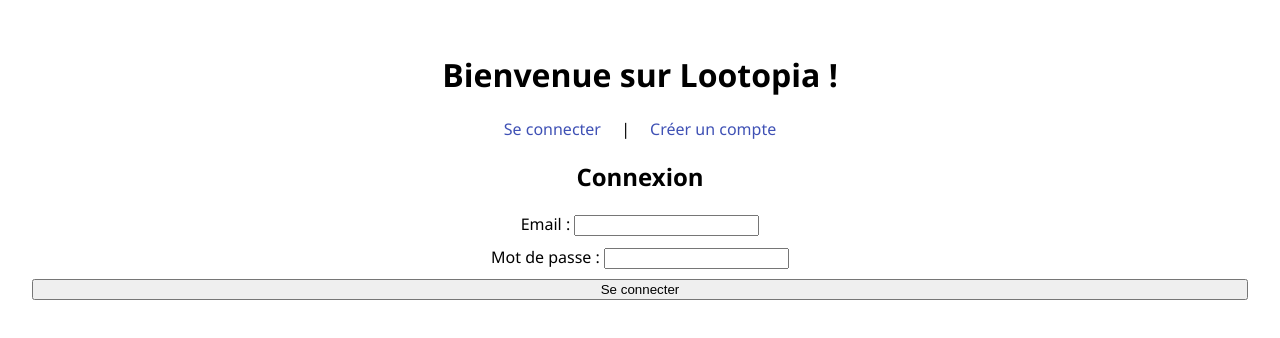
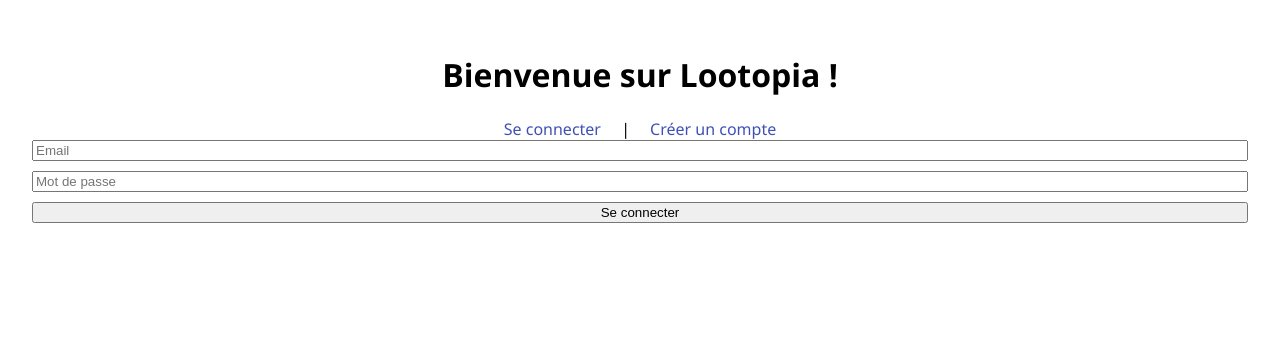
Before and after one commit to BardanMircea/lootopia-angular-front, an Angular app: page /login in a window 1280 px wide. Shown: the top 338 px of the page. Built offline with nearby package versions, Linux system fonts and the light colour scheme.

Commit message:
add register, login and activate flow

```diff
--- a/src/app/auth/pages/activation/activation.page.ts
+++ b/src/app/auth/pages/activation/activation.page.ts
@@ -1,37 +1,45 @@
-import { Component, OnInit } from '@angular/core';
-import { ActivatedRoute, Router } from '@angular/router';
+import { Component, inject } from '@angular/core';
+import { FormBuilder, ReactiveFormsModule, Validators } from '@angular/forms';
 import { CommonModule } from '@angular/common';
 import { AuthService } from '../../services/auth.service';
+import { Router } from '@angular/router';
 
 @Component({
   standalone: true,
   selector: 'app-activation',
-  template: `<p>{{ message }}</p>`,
-  imports: [CommonModule],
+  imports: [CommonModule, ReactiveFormsModule],
+  template: `
+    <form [formGroup]="form" (ngSubmit)="submit()">
+      <input formControlName="token" placeholder="Token d'activation" />
+      <button type="submit">Activer</button>
+      <p *ngIf="error">{{ error }}</p>
+      <p *ngIf="success">Activation réussie !</p>
+    </form>
+  `,
 })
-export class ActivationPage implements OnInit {
-  message = 'Activation en cours...';
+export class ActivationPage {
+  private fb = inject(FormBuilder);
+  private authService = inject(AuthService);
+  private router = inject(Router);
 
-  constructor(
-    private route: ActivatedRoute,
-    private authService: AuthService,
-    private router: Router
-  ) {}
+  form = this.fb.group({
+    token: ['', Validators.required],
+  });
 
-  ngOnInit(): void {
-    const token = this.route.snapshot.queryParamMap.get('token');
-    if (token) {
-      this.authService.activate(token).subscribe({
-        next: () => {
-          this.message = 'Compte activé avec succès.';
-          setTimeout(() => this.router.navigate(['/login']), 2000);
-        },
-        error: () => {
-          this.message = 'Échec de l’activation.';
-        },
-      });
-    } else {
-      this.message = 'Lien d’activation invalide.';
-    }
+  error = '';
+  success = false;
+
+  submit() {
+    if (this.form.invalid) return;
+
+    this.authService.activate(this.form.value.token).subscribe({
+      next: () => {
+        this.success = true;
+        this.router.navigate(['/auth/login']);
+      },
+      error: (err) => {
+        this.error = err?.error?.message || 'Activation échouée';
+      },
+    });
   }
 }
--- a/src/app/auth/pages/login/login.page.html
+++ b/src/app/auth/pages/login/login.page.html
@@ -1,10 +1,10 @@
-<h2>Connexion</h2>
-<form (ngSubmit)="login()">
-  <label>Email : <input [(ngModel)]="email" name="email" required /></label>
-  <label
-    >Mot de passe :
-    <input type="password" [(ngModel)]="password" name="password" required
-  /></label>
-  <button type="submit">Se connecter</button>
+<form [formGroup]="loginForm" (ngSubmit)="submit()">
+  <input formControlName="email" type="email" placeholder="Email" />
+  <input
+    formControlName="password"
+    type="password"
+    placeholder="Mot de passe"
+  />
+  <button type="submit" [disabled]="loading">Se connecter</button>
+  <p *ngIf="error">{{ error }}</p>
 </form>
-<p *ngIf="error">{{ error }}</p>
--- a/src/app/auth/pages/login/login.page.ts
+++ b/src/app/auth/pages/login/login.page.ts
@@ -1,6 +1,6 @@
-import { Component } from '@angular/core';
+import { Component, inject } from '@angular/core';
 import { CommonModule } from '@angular/common';
-import { FormsModule } from '@angular/forms';
+import { FormBuilder, ReactiveFormsModule, Validators } from '@angular/forms';
 import { Router } from '@angular/router';
 import { AuthService } from '../../services/auth.service';
 
@@ -9,20 +9,31 @@
   selector: 'app-login',
   templateUrl: './login.page.html',
   styleUrls: ['./login.page.scss'],
-  imports: [CommonModule, FormsModule],
+  imports: [CommonModule, ReactiveFormsModule],
 })
 export class LoginPage {
-  email = '';
-  password = '';
+  private fb = inject(FormBuilder);
+  private authService = inject(AuthService);
+  private router = inject(Router);
+
+  loginForm = this.fb.group({
+    email: ['', [Validators.required, Validators.email]],
+    password: ['', [Validators.required]],
+  });
+  loading = false;
   error = '';
 
-  constructor(private authService: AuthService, private router: Router) {}
+  submit() {
+    if (this.loginForm.invalid) return;
+    this.loading = true;
+    this.error = '';
 
-  login() {
-    this.authService.login(this.email, this.password).subscribe({
+    this.authService.login(this.loginForm.value).subscribe({
       next: () => this.router.navigate(['/']),
-      error: (err) =>
-        (this.error = err.error?.message || 'Erreur de connexion'),
+      error: (err) => {
+        this.error = err.error?.message || 'Erreur de connexion';
+      },
+      complete: () => (this.loading = false),
     });
   }
 }
--- a/src/app/auth/pages/register/register.page.html
+++ b/src/app/auth/pages/register/register.page.html
@@ -1,12 +1,11 @@
-<h2>Créer un compte</h2>
-<form (ngSubmit)="register()">
-  <label>Email : <input [(ngModel)]="email" name="email" required /></label>
-  <label
-    >Mot de passe :
-    <input type="password" [(ngModel)]="password" name="password" required
-  /></label>
-  <label>Pseudo : <input [(ngModel)]="nickname" name="nickname" /></label>
-  <button type="submit">S’inscrire</button>
+<form [formGroup]="form" (ngSubmit)="submit()">
+  <input formControlName="nickname" placeholder="Pseudo (facultatif)" />
+  <input formControlName="email" type="email" placeholder="Email" />
+  <input
+    formControlName="password"
+    type="password"
+    placeholder="Mot de passe"
+  />
+  <button type="submit" [disabled]="loading">Créer un compte</button>
+  <p *ngIf="error">{{ error }}</p>
 </form>
-<p *ngIf="error">{{ error }}</p>
-<p *ngIf="success">{{ success }}</p>
--- a/src/app/auth/pages/register/register.page.ts
+++ b/src/app/auth/pages/register/register.page.ts
@@ -1,6 +1,6 @@
-import { Component } from '@angular/core';
+import { Component, inject } from '@angular/core';
 import { CommonModule } from '@angular/common';
-import { FormsModule } from '@angular/forms';
+import { FormBuilder, ReactiveFormsModule, Validators } from '@angular/forms';
 import { Router } from '@angular/router';
 import { AuthService } from '../../services/auth.service';
 
@@ -9,24 +9,42 @@
   selector: 'app-register',
   templateUrl: './register.page.html',
   styleUrls: ['./register.page.scss'],
-  imports: [CommonModule, FormsModule],
+  imports: [CommonModule, ReactiveFormsModule],
 })
 export class RegisterPage {
-  email = '';
-  password = '';
-  nickname = '';
+  private fb = inject(FormBuilder);
+  private authService = inject(AuthService);
+  private router = inject(Router);
+
+  form = this.fb.group({
+    email: ['', [Validators.required, Validators.email]],
+    password: [
+      '',
+      Validators.required,
+      Validators.minLength(8),
+      Validators.pattern(/^(?=.*[a-z])(?=.*[A-Z])(?=.*\d)[a-zA-Z\d]{8,}$/),
+    ],
+    nickname: ['', Validators.required],
+  });
+
+  loading = false;
   error = '';
-  success = '';
+  success = false;
 
-  constructor(private authService: AuthService, private router: Router) {}
+  submit() {
+    if (this.form.invalid) return;
+    this.loading = true;
+    this.error = '';
 
-  register() {
-    this.authService
-      .register(this.email, this.password, this.nickname)
-      .subscribe({
-        next: () => (this.success = 'Un email d’activation a été envoyé.'),
-        error: (err) =>
-          (this.error = err.error?.message || 'Erreur lors de l’inscription'),
-      });
+    this.authService.register(this.form.value).subscribe({
+      next: () => {
+        this.success = true;
+        this.router.navigate(['/auth/activation']);
+      },
+      error: (err) => {
+        this.error = err?.error?.message || 'Erreur lors de l’inscription';
+        this.loading = false;
+      },
+    });
   }
 }
--- a/src/app/auth/services/auth.service.ts
+++ b/src/app/auth/services/auth.service.ts
@@ -9,22 +9,26 @@
 
   constructor(private http: HttpClient) {}
 
-  login(email: string, password: string): Observable<any> {
+  login(
+    data: Partial<{ email: string | null; password: string | null }>
+  ): Observable<any> {
     return this.http
-      .post(`${this.apiUrl}/login`, { email, password })
+      .post(`${this.apiUrl}/login`, data)
       .pipe(tap((res: any) => localStorage.setItem('jwt', res.token)));
   }
 
-  register(email: string, password: string, nickname: string): Observable<any> {
-    return this.http.post(`${this.apiUrl}/register`, {
-      email,
-      password,
-      nickname,
-    });
+  register(
+    data: Partial<{
+      email: string | null;
+      password: string | null;
+      nickname: string | null;
+    }>
+  ): Observable<any> {
+    return this.http.post(`${this.apiUrl}/register`, data);
   }
 
-  activate(token: string): Observable<any> {
-    return this.http.post(`${this.apiUrl}/activate`, { token });
+  activate(token: string | null | undefined): Observable<any> {
+    return this.http.get(`${this.apiUrl}/activate?token=${token}`);
   }
 
   logout() {
```
